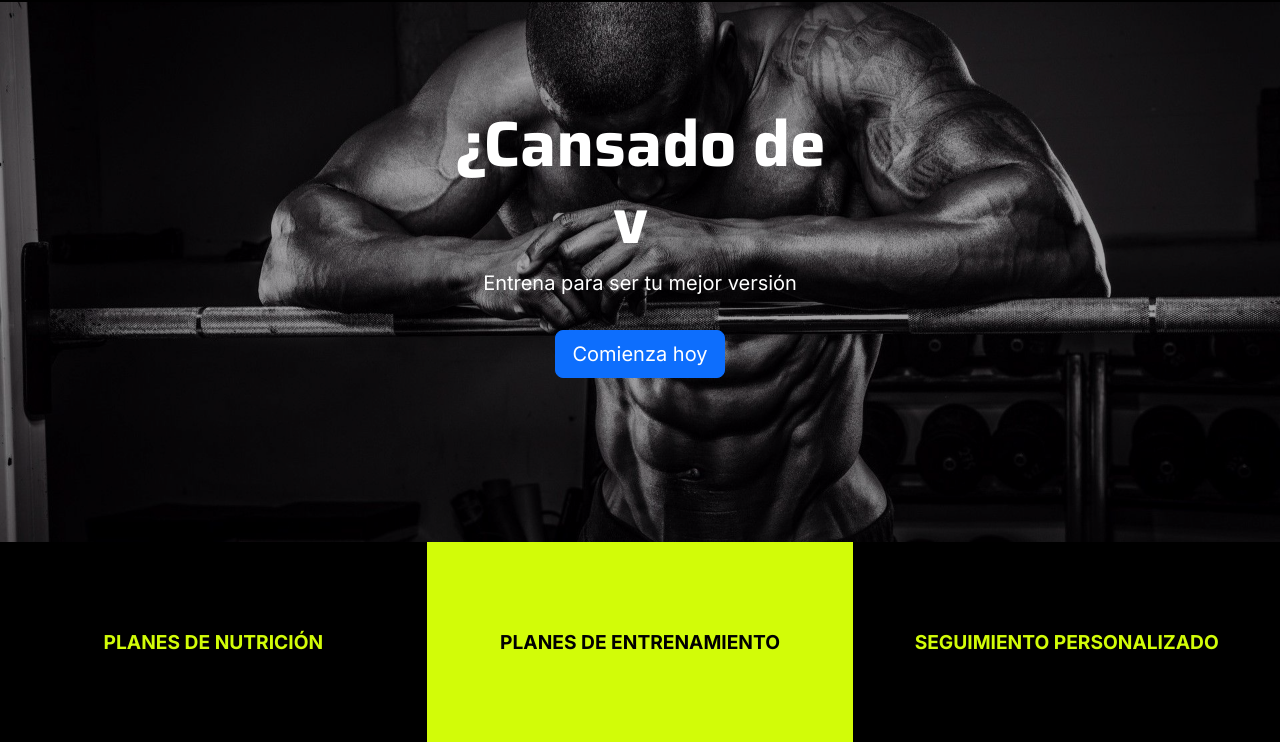
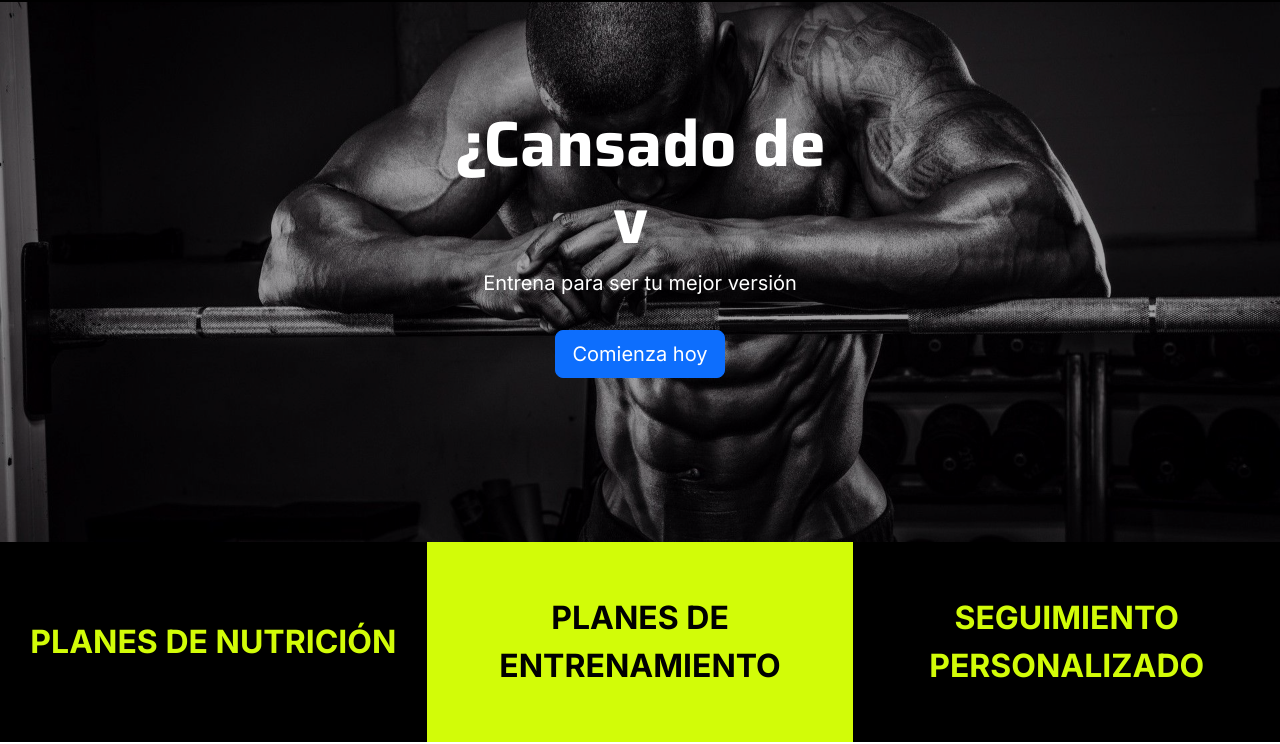
Before and after one commit to janofari/janofari.github.io, a plain HTML site: page index.html in a window 1280 px wide. Shown: the part 58-802 px from the top of the page. Drawn offline with nearby package versions, Linux system fonts and the light colour scheme.

Commit message:
Changed text

```diff
--- a/assets/styles.css
+++ b/assets/styles.css
@@ -68,11 +68,10 @@ h1 {
 /* ---------------------------------- */
 .navbar.navbar-dark.bg-dark {
   background-color: #000 !important;
-  /* negro puro */
   font-size: 1.3rem;
   height: 60px;
   /* altura más reducida */
-  min-height: 60px;
+  min-height: 40px;
   padding-top: 0;
   /* elimina el padding vertical por defecto */
   padding-bottom: 0;
@@ -371,6 +370,7 @@ h1 {
   min-height: 25vh;
 }
 
+
 .hero-highlights .highlight-col {
   flex: 1;
   display: flex;
@@ -380,6 +380,10 @@ h1 {
   padding: 1rem;
   font-size: 1.2rem;
   font-weight: bold;
+}
+
+.hero-highlights .highlight-text {
+  font-size: clamp(1.2rem, 3vw, 2rem);
 }
 
 .hero-highlights .highlight-col.black {
--- a/index.html
+++ b/index.html
@@ -67,9 +67,9 @@
   </header>
 
   <section class="hero-highlights">
-    <div class="highlight-col black">PLANES DE NUTRICIÓN</div>
-    <div class="highlight-col lime">PLANES DE ENTRENAMIENTO</div>
-    <div class="highlight-col black">SEGUIMIENTO PERSONALIZADO</div>
+    <div class="highlight-col black highlight-text">PLANES DE NUTRICIÓN</div>
+    <div class="highlight-col lime highlight-text">PLANES DE ENTRENAMIENTO</div>
+    <div class="highlight-col black highlight-text">SEGUIMIENTO PERSONALIZADO</div>
   </section>
 
   <!-- ------------------------------------------------ -->
```
